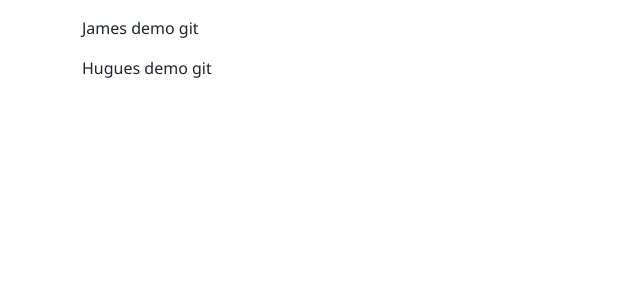
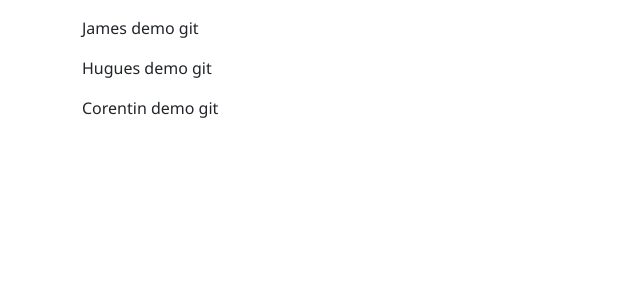
Before and after one commit to jbfroehl-iut90/SAE345_DIW, a Flask app: page / in a window 1280 px wide. Shown: the part 297-597 px from the top of the page, without its empty margins (0-640 px from the left). Run offline with Flask 3, Linux system fonts and the light colour scheme; some libraries are stand-ins or nearby versions.

Commit message:
Update layout.html

```diff
--- a/templates/auth/layout.html
+++ b/templates/auth/layout.html
@@ -28,6 +28,7 @@
         <p>Jean-Baptiste demo git</p>
         <p>James demo git</p>
         <p>Hugues demo git</p>
+        <p>Corentin demo git</p>
         {% endblock %}
     </div><!-- /.container -->
 
```
